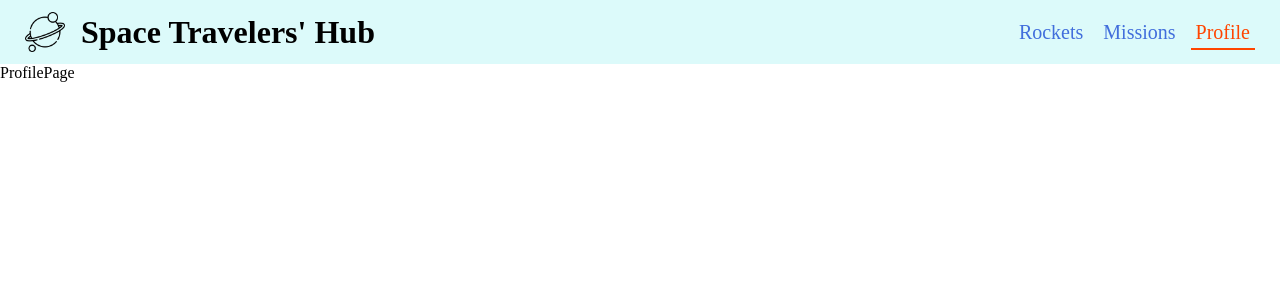
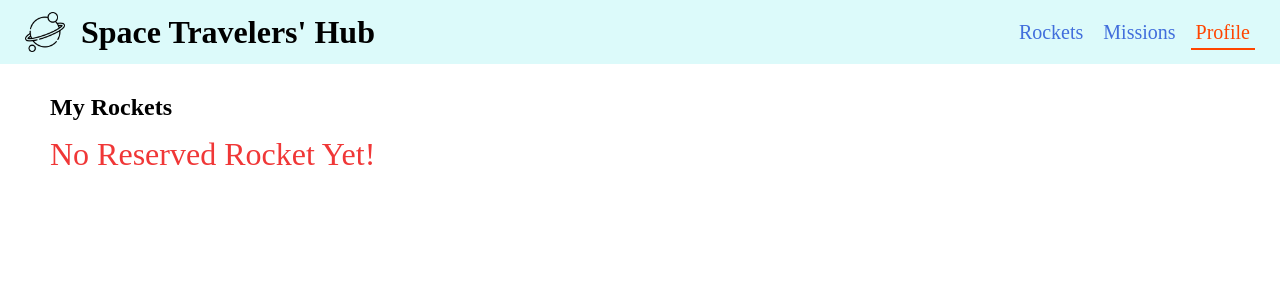
Before and after one commit to kaitcham/travelers, a React (Create React App) app: page /profile in a window 1280 px wide. Shown: the top 300 px of the page. Built offline with nearby package versions, Linux system fonts and the light colour scheme.

Commit message:
Display reserved rockets inside my profile page

```diff
--- a/src/App.css
+++ b/src/App.css
@@ -128,3 +128,28 @@ nav {
   padding: 8px 20px;
   cursor: pointer;
 }
+
+/* Profile Page */
+
+.profile {
+  flex: 1;
+  display: grid;
+  grid-template-columns: repeat(2, 1fr);
+  gap: 4rem;
+  padding: 30px 50px;
+}
+
+.empty-profile {
+  color: rgb(240, 55, 55);
+  margin-top: 15px;
+  font-size: 32px;
+  font-weight: 500;
+}
+
+.profile-missions,
+.profile-rockets {
+  border: 2px solid rgb(195, 195, 195);
+  margin-top: 15px;
+  padding: 15px;
+  width: 100%;
+}
--- a/src/pages/ProfilePage.js
+++ b/src/pages/ProfilePage.js
@@ -1,5 +1,26 @@
 import React from 'react';
+import { useSelector } from 'react-redux';
 
-const ProfilePage = () => <div>ProfilePage</div>;
+const ProfilePage = () => {
+  const rockets = useSelector((state) => state.rockets);
+  const reservedRockets = rockets.filter((rocket) => rocket.reserved === true);
+
+  return (
+    <div className="profile">
+      <div>
+        <h2>My Rockets</h2>
+        {reservedRockets.length === 0 ? (
+          <p className="empty-profile">No Reserved Rocket Yet!</p>
+        ) : (
+          reservedRockets.map((rocket) => (
+            <p key={rocket.rocket_id} className="profile-rockets">
+              {rocket.rocket_name}
+            </p>
+          ))
+        )}
+      </div>
+    </div>
+  );
+};
 
 export default ProfilePage;
```
